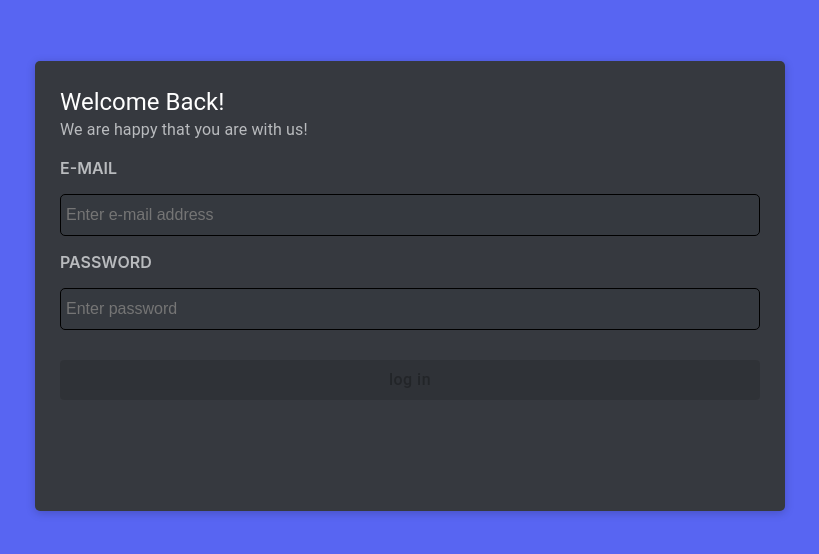
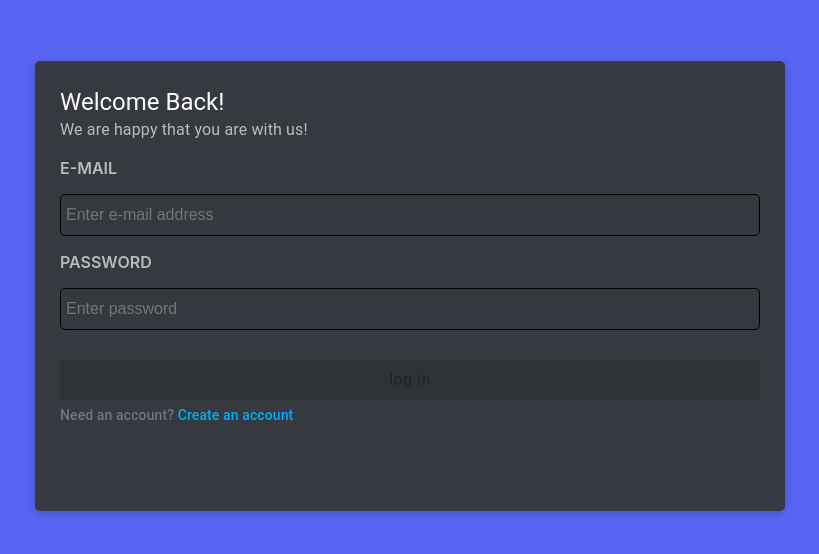
Before and after one commit to troymnelson/discord_clone, a React (Create React App) app in the folder discord_frontend/: page /login in a window 1280 px wide. Shown: the part 114-668 px from the top of the page, without its empty margins (230-1049 px from the left). Built offline with nearby package versions, Linux system fonts and the light colour scheme.

Commit message:
added create account button link

```diff
--- a/discord_frontend/src/authPages/LoginPage/LoginPageFooter.js
+++ b/discord_frontend/src/authPages/LoginPage/LoginPageFooter.js
@@ -1,9 +1,18 @@
 import React from 'react';
 import CustomPrimaryButton from '../../shared/components/CustomPrimaryButton';
-import LoginPage from './LoginPage';
+import RedirectInfo from '../../shared/components/RedirectInfo';
+import { useNavigate } from 'react-router-dom';
 
 const LoginPageFooter = ({ handleLogin, isFormValid }) => {
+    const navigate = useNavigate();
+
+    const handlePushToRegisterPage = () => {
+        navigate('/register');
+    };
+
+
     return (
+        <>
         <div>
             <CustomPrimaryButton
                 label='log in'
@@ -12,6 +21,13 @@
                 onClick={handleLogin}
             />
         </div>
+        <RedirectInfo
+            text='Need an account? '
+            redirectText='Create an account'
+            additionalStyles={{ marginTop: '5px' }}
+            redirectHandler={handlePushToRegisterPage}
+        />
+        </>
     )
 };
 
--- /dev/null
+++ b/discord_frontend/src/shared/components/RedirectInfo.js
@@ -0,0 +1,29 @@
+import React from 'react';
+import { Typography } from '@mui/material';
+import { styled } from '@mui/material';
+
+const RedirectText = styled('span')({
+    color: '#00AFF4',
+    fontWeight: 500,
+    curser: 'pointer',
+
+})
+
+const RedirectInfo = ({ text, redirectText, additionalStyles, redirectHandler, }) => {
+    return (
+        <Typography
+        sx={{
+            color: '#72767d'
+        }}
+            style={additionalStyles ? additionalStyles : {}}
+            variant='subtitle2'
+        >
+            {text}
+            <RedirectText onClick={redirectHandler}>
+                {redirectText}
+            </RedirectText>
+        </Typography>
+    );
+};
+
+export default RedirectInfo;
```
